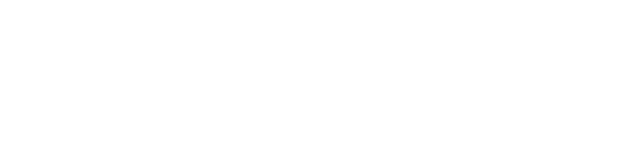
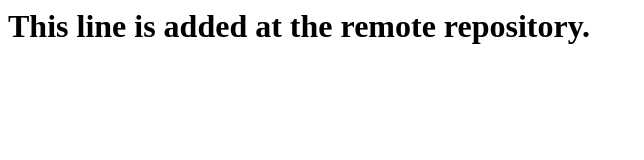
Before and after one commit to azweenazlan95/HttpsRemoteRepo, a plain HTML site: page index.html in a window 1280 px wide. Shown: the whole page, without its empty margins (0-644 px from the left). Drawn offline with Linux system fonts and the light colour scheme.

Commit message:
Added a new line in index.html

```diff
--- a/index.html
+++ b/index.html
@@ -5,6 +5,6 @@
 
 	<body>
 	</body>
-
+<H1>This line is added at the remote repository.</H1>
 
 </html>
```
